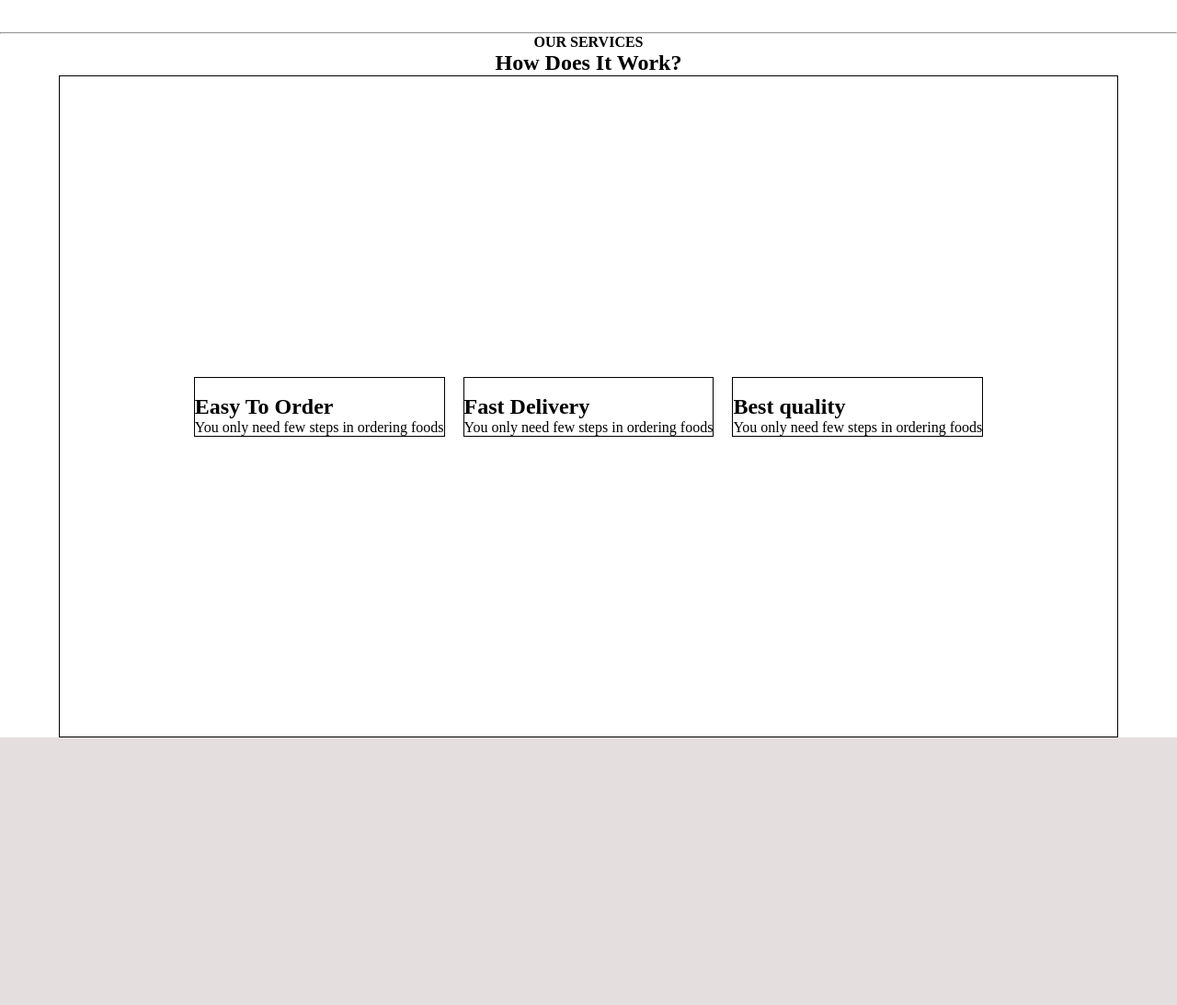
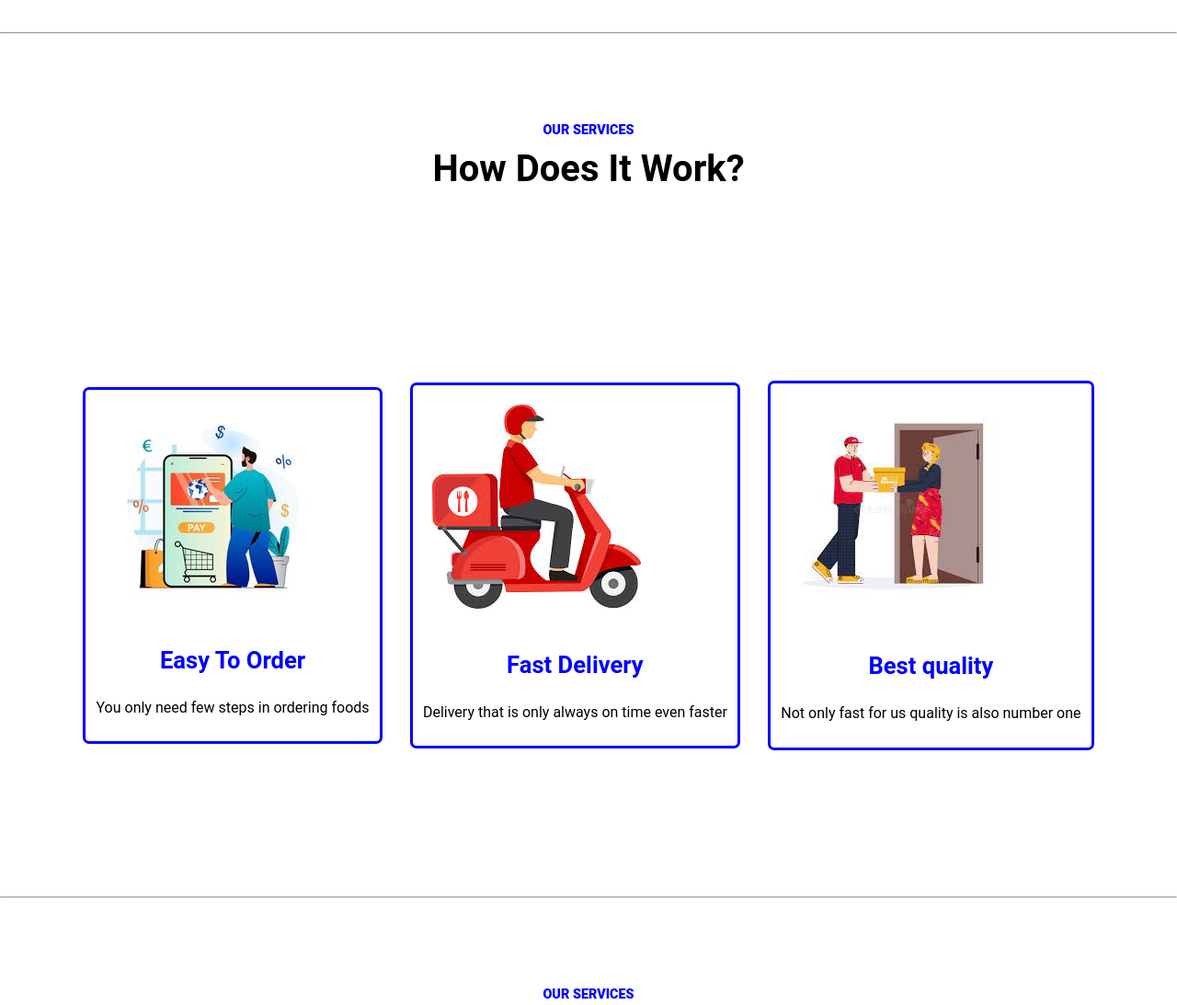
Before and after one commit to Medyunus/Delivery-Landing-Page, a plain HTML site: page index.html in a window 1280 px wide. Shown: the part 740-1833 px from the top of the page at 92% size. Before the commit the page ends 1542 px from the top, so only its background shows below. Drawn offline with Linux system fonts and the light colour scheme.

Commit message:
Update the next section to show how services are rendered

```diff
--- a/index.html
+++ b/index.html
@@ -5,7 +5,10 @@
     <meta name="viewport" content="width=device-width, initial-scale=1.0">
     <title>Nav</title>
     <link rel="stylesheet" href="style.css">
-</head>
+    <!-- <link rel="preconnect" href="https://fonts.googleapis.com">
+<link rel="preconnect" href="https://fonts.gstatic.com" crossorigin>
+<link href="https://fonts.googleapis.com/css2?family=Hanken+Grotesk:ital,wght@0,100..900;1,100..900&family=Lora:ital,wght@0,400..700;1,400..700&family=Roboto&display=swap" rel="stylesheet">
+</head> -->
 <body>
     <header>
 <h1 class="logo">NOURISH</h1>
@@ -50,28 +53,71 @@
 <section class="next-section">
     <!-- <img src="img/11 Coconut Rum Drinks That Taste Like A Tropical Getaway.jpg" alt=""> -->
     <div class="next-title">
-        <h4>OUR SERVICES</h4>
-        <h2>How Does It Work?</h2>
+        <h4 class="first-title">OUR SERVICES</h4>
+        <h2 class="second-title">How Does It Work?</h2>
        </div>
     <div class="next-wrap">
     <div class="first-next">
-<img src="" alt="">
-<h2>Easy To Order</h2>
-<p>You only need few steps in ordering foods</p>
+<div class="next-image">
+    <img src="img/971538548bab22d0db18f03b4974e55f.jpg" alt="easy to order"></div>
+<div class="title-next">
+    <h2 class="title-quote">Easy To Order</h2>
+    <p>You only need few steps in ordering foods</p></div>
 
     </div>
 
     <div class="second-next">
-        <img src="" alt="">
-        <h2>Fast Delivery</h2>
-        <p>You only need few steps in ordering foods</p>
+       <div class="next-image"> <img src="img/images.jpeg" alt="fast order"></div>
+       <div class="title-next">
+        <h2 class="title-quote">Fast Delivery</h2>
+        <p>Delivery that is only always on time even faster </p></div>
 
             </div>
 
             <div class="third-next">
-                <img src="" alt="">
-                <h2>Best quality</h2>
-                <p>You only need few steps in ordering foods</p>
+                <div class="next-image"><img src="img/images (1).jpeg" alt="Best to order"></div>
+              <div class="title-next">
+                <h2 class="title-quote">Best quality</h2>
+                <p>Not only fast for us quality is also number one</p></div>
+
+                    </div>
+
+</div>
+
+</section>
+
+
+
+<hr>
+<section class="next-section">
+    <!-- <img src="img/11 Coconut Rum Drinks That Taste Like A Tropical Getaway.jpg" alt=""> -->
+    <div class="next-title">
+        <h4 class="first-title">OUR SERVICES</h4>
+        <h2 class="second-title">How Does It Work?</h2>
+       </div>
+    <div class="next-wrap">
+    <div class="first-next">
+<div class="next-image">
+    <img src="img/971538548bab22d0db18f03b4974e55f.jpg" alt="easy to order"></div>
+<div class="title-next">
+    <h2 class="title-quote">Easy To Order</h2>
+    <p>You only need few steps in ordering foods</p></div>
+
+    </div>
+
+    <div class="second-next">
+       <div class="next-image"> <img src="img/images.jpeg" alt="fast order"></div>
+       <div class="title-next">
+        <h2 class="title-quote">Fast Delivery</h2>
+        <p>Delivery that is only always on time even faster </p></div>
+
+            </div>
+
+            <div class="third-next">
+                <div class="next-image"><img src="img/images (1).jpeg" alt="Best to order"></div>
+              <div class="title-next">
+                <h2 class="title-quote">Best quality</h2>
+                <p>Not only fast for us quality is also number one</p></div>
 
                     </div>
 
--- a/style.css
+++ b/style.css
@@ -2,8 +2,15 @@
     margin: 0;
     padding: 0;
     box-sizing: border-box;
-    font-family: 'Times New Roman', Times, serif;
+font-family: "roboto" , sans-serif;
 }
+
+.roboto-regular {
+    font-weight: 400;
+    font-style: normal;
+
+  }
+
 
 
 :root{
@@ -215,27 +222,91 @@ position: absolute;
 
 .next-section{
     background: var(--primary);
+
 }
 
 
 .next-title{
     text-align: center;
+    padding: 3rem;
   }
+
+  .first-title{
+    font-size: 0.9rem;
+    margin-bottom: 10px;
+    color: blue;
+    font-weight: 900;
+  }
+
+
+  .second-title{
+    font-size: 2.5rem;
+  }
+
 
   .next-wrap{
     display: flex;
-    flex-direction: row;
+    flex-direction: column;
     justify-content: center;
-    gap: 20px;
-    border: 1px solid;
-    flex-direction: row;
+    gap: 100px;
+    /* border: 1px solid; */
+    /* flex-direction: row; */
     align-items: center;
     width: 90%;
     margin: 0 auto;
-    height: 90vh;
+    height: 250vh;
+    margin-top: 20px;
 
 
 
+
+  }
+
+  .first-next{
+    border: 3px solid blue;
+    display: flex;
+    flex-direction: column;
+    justify-content: center;
+    background: white;
+    border-radius: 7px;
+  }
+  .second-next{
+    border: 3px solid blue;
+    display: flex;
+    flex-direction: column;
+    justify-content: center;
+    background: white;
+    border-radius: 7px;
+  }
+
+  .third-next{
+    border: 3px solid blue;
+    display: flex;
+    flex-direction: column;
+    justify-content: center;
+    background: white;
+    border-radius: 7px;
+  }
+
+  .next-image{
+/* border: 1px solid; */
+padding: 0.5rem;
+  }
+
+  .title-next{
+    display: flex;
+    flex-direction: column;
+    justify-content: center;
+    text-align: center;
+    margin: 0.5rem;
+    padding: 0.2rem;
+    line-height: 10vw;
+  }
+
+  .title-quote{
+    color: blue;
+    font-size: 1.6rem;
+    font-weight: bold;
   }
 
 
@@ -376,6 +447,21 @@ position: absolute;
 
       .next-title{
         text-align: center;
+        padding-top: 6rem;
+
+
+      }
+
+      .first-title{
+        font-size: 0.9rem;
+        margin-bottom: 10px;
+        color: blue;
+        font-weight: 900;
+      }
+
+
+      .second-title{
+        font-size: 2.5rem;
       }
 
       .next-wrap{
@@ -383,9 +469,8 @@ position: absolute;
         flex-direction: row;
         justify-content: center;
         flex-wrap: wrap;
-        gap: 20px;
-        border: 1px solid;
-        flex-direction: row;
+        gap: 30px;
+        /* border: 1px solid; */
         align-items: center;
         width: 90%;
         margin: 0 auto;
@@ -393,17 +478,54 @@ position: absolute;
 
 
 
+
+
       }
 
       .first-next{
-        border: 1px solid;
+        /* border: 1px solid; */
+        display: flex;
+        flex-direction: column;
+        justify-content: center;
+        background: white;
       }
       .second-next{
-        border: 1px solid;
+        /* border: 1px solid; */
+        display: flex;
+        flex-direction: column;
+        justify-content: center;
+        background: white;
       }
 
       .third-next{
-        border: 1px solid;
+        /* border: 1px solid; */
+        display: flex;
+        flex-direction: column;
+        justify-content: center;
+        background: white;
       }
 
+      .next-image{
+   /* border: 1px solid; */
+   padding: 1.3rem;
+      }
+
+      .title-next{
+        display: flex;
+        flex-direction: column;
+        justify-content: center;
+        text-align: center;
+        margin: 0.5rem;
+        padding: 0.2rem;
+        line-height: 4vw;
+      }
+
+      .title-quote{
+        color: blue;
+        font-size: 1.6rem;
+        font-weight: bold;
+      }
+
+
+
 }
```
Also changed, not shown: img/17aa66e4b2177ae3d08153e44d71dde4.jpg (added), img/6b6222cd893f2442632fef24ac75b0e1.jpg (deleted), img/971538548bab22d0db18f03b4974e55f.jpg (added), img/Nourish _ Daily Juice.jpg (deleted), img/images (1).jpeg (added), img/images.jpeg (added).
